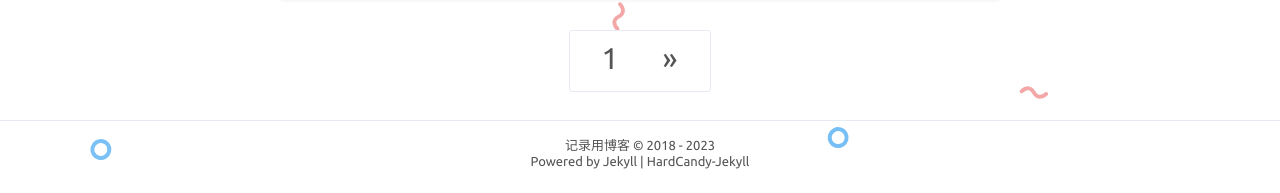
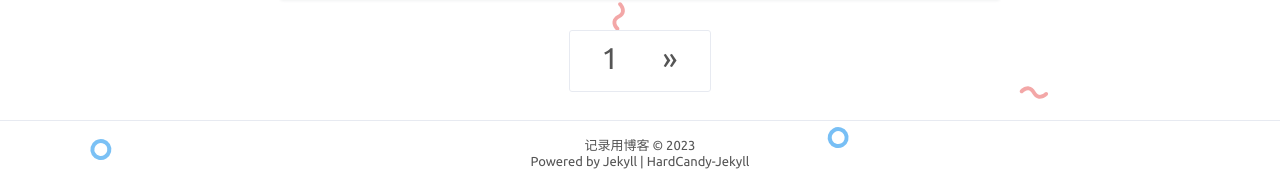
Before and after one commit to 1325927765/1325927765.github.io, a Jekyll site: the page built from index.html, in a window 1280 px wide. Shown: the part 1458-1651 px from the top of the page. Built offline with Jekyll 4.4.1, drawn with Linux system fonts in a browser that asks for light colours.

Commit message:
modified:   _config.yml

```diff
--- a/_config.yml
+++ b/_config.yml
@@ -46,7 +46,7 @@
 
 # since
 footer:
-  since: 2018
+  since: 2023
 
 # Markdown
 markdown: kramdown
@@ -55,7 +55,7 @@
 # 代码高亮 使用rouge
 highlighter: rouge
 # 代码高亮主题使用pygments主题: autumn\ default\ emacs\ friendly\ manni\ murphy\ pastie\ perldoc\ tango 任选一个你喜欢的主题名称填在下面的单引号中
-pygmentsTheme: 'murphy'
+pygmentsTheme: 'default'
 
 # 友情链接
 friends:
```
